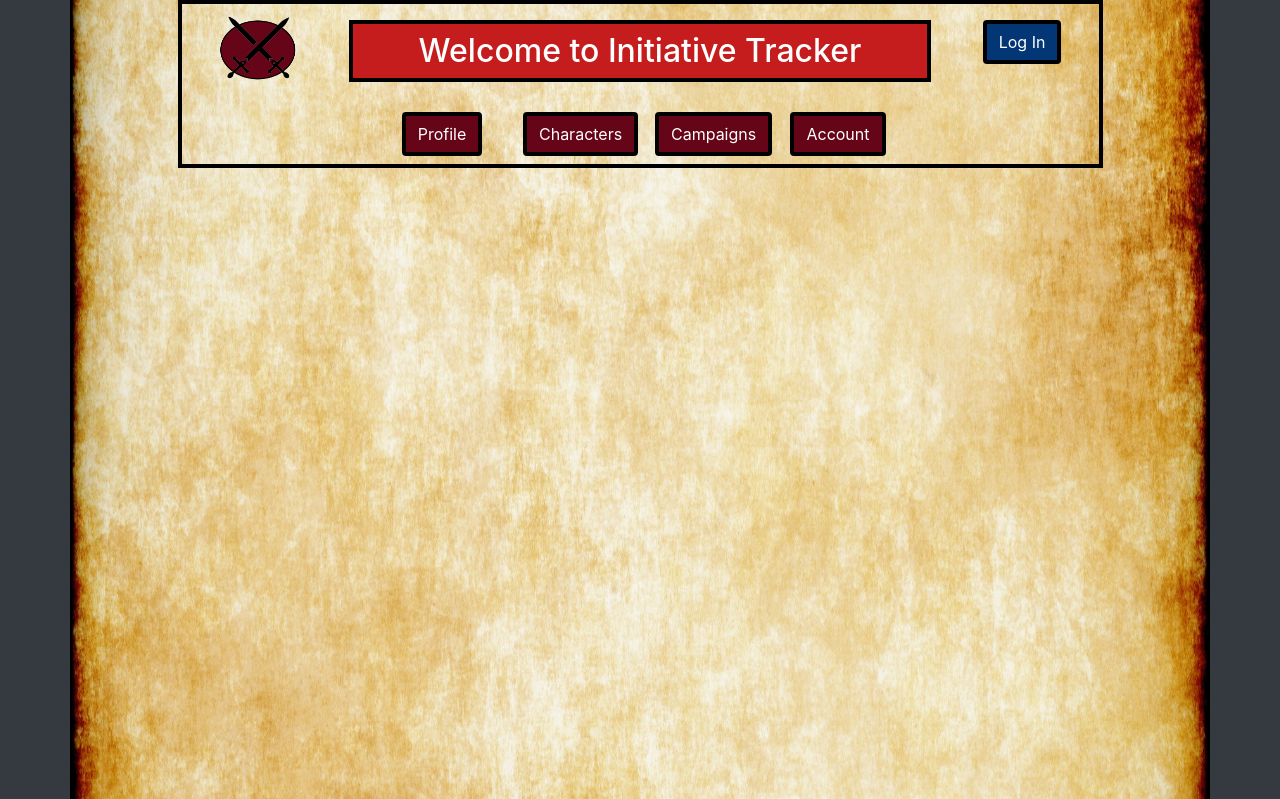
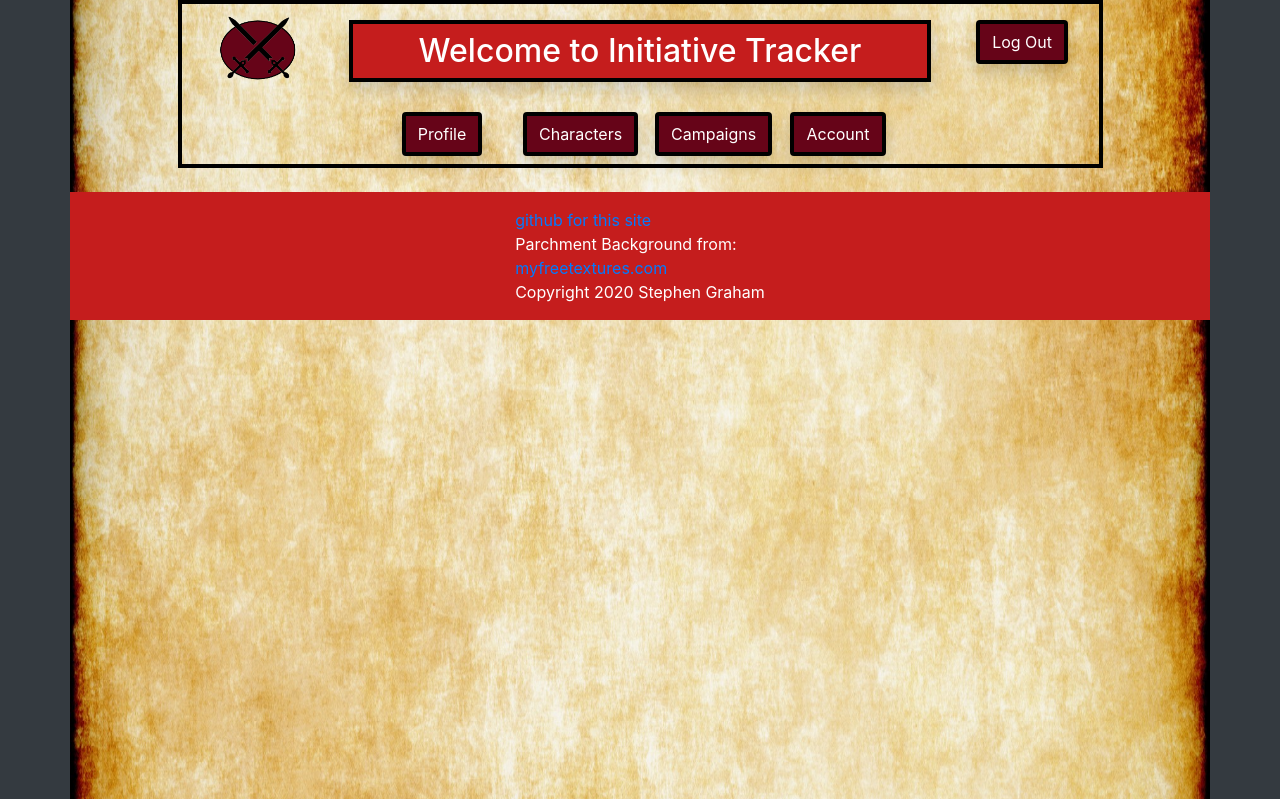
Before and after one commit to s-graham42/initiative_tracker, a Django app: template templates/inner_base.html in a window 1280 px wide. Run offline with Django 3.2, Linux system fonts and the light colour scheme; the template is opened without the code that fills it, so the values that code supplies are empty; some libraries are stand-ins or nearby versions.

Commit message:
profile and characters cleaned up

```diff
--- a/initiative/models.py
+++ b/initiative/models.py
@@ -5,7 +5,7 @@ from django.core.validators import MinValueValidator, MaxValueValidator
 # Create your models here.
 class Campaign(models.Model):
     name = models.CharField(max_length=128)
-    code = models.CharField(max_length=10)
+    code = models.CharField(max_length=10, null=True, blank=True)
     user = models.ForeignKey(User, related_name="campaigns_created", on_delete=models.CASCADE)
     created_at = models.DateTimeField(auto_now_add=True)
     updated_at = models.DateTimeField(auto_now=True)
--- a/templates/base.html
+++ b/templates/base.html
@@ -17,10 +17,10 @@
                         <a class="mx-auto" href="/"><img id="swords_logo" src="{% static '/images/swords_logo.png' %}" alt="Swords Logo"></a>
                     </div>
                     <div class="col-md-8">
-                        <h2 class="text-center text-white mx-auto bg-ruddy my-3 p-2 align-middle thick_border border-dark">Welcome to Initiative Tracker</h2>
+                        <h2 class="text-center text-white mx-auto bg-ruddy my-3 p-2 align-middle thick_border border-dark shadow">Welcome to Initiative Tracker</h2>
                     </div>
                     <div class="col-sm-12 col-md-2 text-center">
-                        <a class="btn btn-gray bg-royal text-white mx-auto my-3 thick_border" href="/accounts/login"> Log In</a>
+                        <a class="btn btn-gray bg-royal text-white mx-auto my-3 thick_border shadow" href="/accounts/login"> Log In</a>
                     </div>
                 </div>
                 <div class="container justify-content-center my-4">
--- a/templates/inner_base.html
+++ b/templates/inner_base.html
@@ -17,23 +17,23 @@
                         <a class="mx-auto" href="/"><img id="swords_logo" src="{% static '/images/swords_logo.png' %}" alt="Swords Logo"></a>
                     </div>
                     <div class="col-md-8">
-                        <h2 class="text-center text-white mx-auto bg-ruddy my-3 p-2 align-middle thick_border border-dark">Welcome to Initiative Tracker</h2>
+                        <h2 class="text-center text-white mx-auto bg-ruddy my-3 p-2 align-middle thick_border border-dark shadow">Welcome to Initiative Tracker</h2>
                     </div>
                     <div class="col-sm-12 col-md-2 text-center">
-                        <a class="btn btn-gray bg-royal text-white mx-auto my-3 thick_border" href="/accounts/login"> Log In</a>
+                        <a class="btn btn-gray bg-dk_red text-white mx-auto my-3 thick_border shadow" href="/accounts/logout"> Log Out</a>
                     </div>
                     <nav class="row ">
                         <div class="col-6 col-sm-3 text-center">
-                            <a class="btn btn-gray bg-dk_red text-white my-2 thick_border" href="/accounts/profile"> Profile</a>
+                            <a class="btn btn-gray bg-dk_red text-white my-2 thick_border shadow" href="/accounts/profile"> Profile</a>
                         </div>
                         <div class="col-6 col-sm-3 text-center">
-                            <a class="btn btn-gray bg-dk_red text-white my-2 thick_border" href="/initiative/characters"> Characters</a>
+                            <a class="btn btn-gray bg-dk_red text-white my-2 thick_border shadow" href="/initiative/characters"> Characters</a>
                         </div>
                         <div class="col-6 col-sm-3 text-center">
-                            <a class="btn btn-gray bg-dk_red text-white my-2 thick_border" href="/initiative/campaigns"> Campaigns</a>
+                            <a class="btn btn-gray bg-dk_red text-white my-2 thick_border shadow" href="/initiative/campaigns"> Campaigns</a>
                         </div>
                         <div class="col-6 col-sm-3 text-center">
-                            <a class="btn btn-gray bg-dk_red text-white my-2 thick_border" href="#"> Account</a>
+                            <a class="btn btn-gray bg-dk_red text-white my-2 thick_border shadow" href="#"> Account</a>
                         </div>
                     </nav>
                 </div>
@@ -42,6 +42,13 @@
                 {% endblock %}
                 </div>
             </div>
+            <div class="row justify-content-center border-dark text-white bg-ruddy">
+                <ul class="list-group my-3">
+                    <li class="list-group"><a href="https://github.com/s-graham42/initiative_tracker">github for this site</a></li>
+                    <li class="list-group">Parchment Background from: <a href="https://www.myfreetextures.com/worn-parchment-paper-2/">myfreetextures.com</a></li>
+                    <li class="list-group">Copyright 2020 Stephen Graham</li>
+                </ul>
+            </div>
         </div>
     </div>
 </body>
```
Also changed, not shown: accounts/templates/profile.html (+11 -11 lines), initiative/templates/characters.html (+35 -20 lines), static/css/my_styles.css (+12 -0 lines), initiative/migrations/0003_auto_20201106_2318.py (added), initiative/migrations/0004_auto_20201106_2322.py (added).
